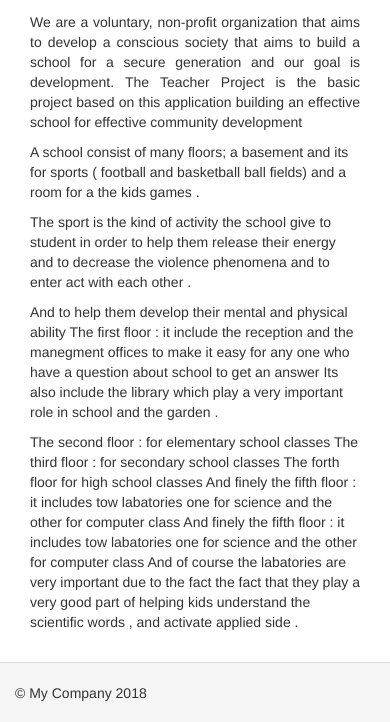
After one commit to hassanhitleap1/iamr, a Yii app: template views/site/why-300-doller.php in a window 390 px wide. The commit adds this page. Shown: the part 646-1368 px from the top of the page. Run offline with PHP 8.4 and a stand-in for Yii, Linux system fonts and the light colour scheme; the template is opened without the code that fills it, so the values that code supplies are empty; some libraries are stand-ins or nearby versions.

Commit message:
why 300  doller

```diff
--- a/config/web.php
+++ b/config/web.php
@@ -5,6 +5,7 @@ $db = require __DIR__ . '/db.php';
 
 $config = [
     'id' => 'basic',
+    'name'=>'i am riach ',
     'basePath' => dirname(__DIR__),
     'bootstrap' => ['log'],
     'aliases' => [
--- a/controllers/SiteController.php
+++ b/controllers/SiteController.php
@@ -107,9 +107,9 @@ class SiteController extends Controller
      *
      * @return string
      */
-    public function actionAbout()
+    public function actionWhy300Doller()
     {
-        return $this->render('about');
+        return $this->render('why-300-doller');
     }
 
 
--- a/models/SignupForm.php
+++ b/models/SignupForm.php
@@ -50,7 +50,7 @@ class SignupForm extends Model
         $this->file->saveAs('image/' . $this->file->baseName . '.' . $this->file->extension);
         $user->image_name='image/' . $this->file->baseName . '.' . $this->file->extension;
         }else{
-        $user->image_name='image/defualt.jpg';
+        $user->image_name='image/default.jpg';
         }
 
 
--- a/models/User.php
+++ b/models/User.php
@@ -186,8 +186,4 @@ class User extends ActiveRecord implements IdentityInterface
         return $this->hasOne(InfoDevice::className(), ['user_id' => 'id']);
     }
 
-    public static function getStatus()
-    {
-        return $this->status;
-    }
 }
--- a/views/layouts/main.php
+++ b/views/layouts/main.php
@@ -37,7 +37,7 @@ AppAsset::register($this);
     ]);
     $menuItems = [
         ['label' => 'Home', 'url' => ['/site/index']],
-        ['label' => 'About', 'url' => ['/site/about']],
+        ['label' => 'Why 300 Doller', 'url' => ['/site/why-300-doller']],
         ['label' => 'Referral', 'url' => ['/user/referral']],
     ];
     if (Yii::$app->user->isGuest) {
--- /dev/null
+++ b/views/site/why-300-doller.php
@@ -0,0 +1,47 @@
+<?php
+use  yii\helpers\Url;
+/* @var $this yii\web\View */
+$this->title = 'I AM RIACH';
+?>
+<div class="site-why-300-doller">
+
+    <div class="container">
+        <div class="row" style="margin-top:65px">
+
+            <div class="row">
+                <h1 class="title">we are collecting the money for building school</h1>
+            </div>
+            <div class="row">
+                <hr>
+                <div class="col-md-7  col-md-offset-2">
+                    <img src=<?= Yii::$app->request->baseUrl.'/image/defualt.jpg'?> alt="" class="img-blog img-rounded">
+                </div>
+            </div>
+            <div class="container">
+                <div class="row">
+                    <div class="col-md-7 col-md-offset-2">
+                            <p class="text-justify" style="margin-top: 33px;">
+                                We are a voluntary, non-profit organization that aims to develop a conscious society that aims to build a school for a secure generation and our goal is development.
+                                The Teacher Project is the basic project based on this application building an effective school for effective community development
+                            </p>
+                            <p>A school consist of many floors; a basement and its for sports ( football and basketball ball fields) and a room for a the kids games .</p>
+                            <p>
+                                The sport is the kind of activity the school give to student in order to help them release their energy and to decrease the violence phenomena and to enter act with each other .
+                            </p>
+                            <p>And to help them develop their mental and physical ability
+                                The first floor : it include the reception and the manegment  offices to make it easy for any one who have a question about school to get an answer
+                                Its also include the library which play a very important role in school and the garden .</p>
+                                The second floor : for elementary school classes
+                                The third floor : for secondary school classes
+                                The forth floor for high school classes
+                                And finely the fifth floor : it includes tow labatories one for science and the other for computer class
+                                And finely the fifth floor : it includes tow labatories one for science and the other for computer class
+                                And of course the labatories are very important due to the fact the fact that they play a very good part of helping kids understand the scientific words  , and activate applied side .
+                            </p>
+                    </div>
+                </div>
+
+            </div>
+        </div>
+    </div>
+</div>
```
Also changed, not shown: controllers/UserController.php (+3 -4 lines).
